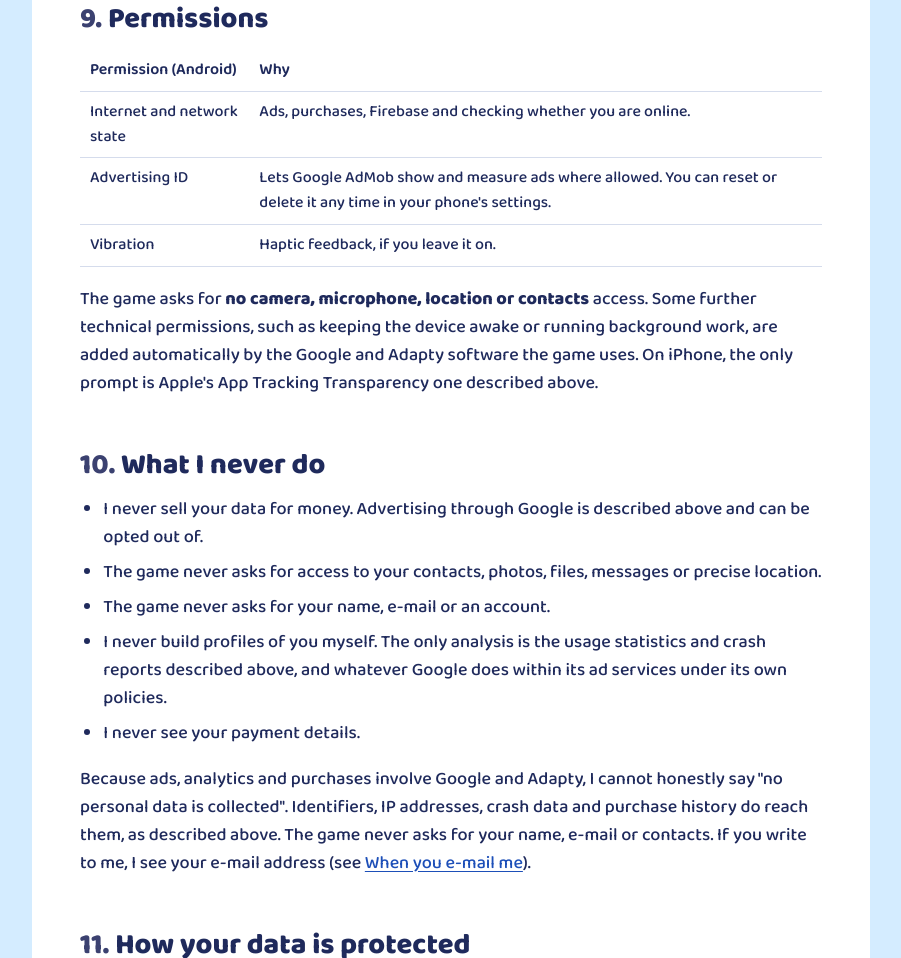
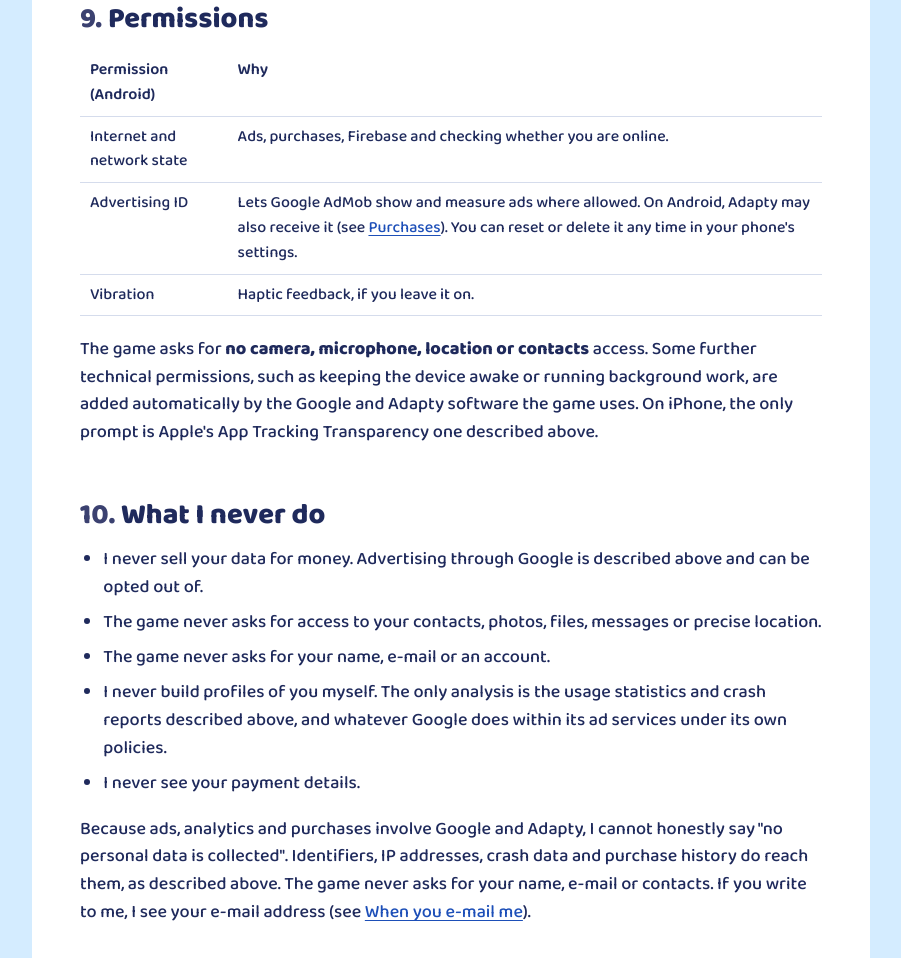
Before and after one commit to mkhakpaki/stackadoo-site, a plain HTML site: page privacy.html in a window 1280 px wide. Shown: the part 7924-8882 px from the top of the page, without its empty margins (189-1090 px from the left). Drawn offline with Linux system fonts and the light colour scheme.

Commit message:
Privacy: Adapty may receive the ad ID (permissions row); terms: trim Apple EULA line
Co-Authored-By: Claude Opus 5.5 <noreply@anthropic.com>

```diff
--- a/privacy.html
+++ b/privacy.html
@@ -220,7 +220,7 @@
             </thead>
             <tbody>
               <tr><td>Internet and network state</td><td>Ads, purchases, Firebase and checking whether you are online.</td></tr>
-              <tr><td>Advertising ID</td><td>Lets Google AdMob show and measure ads where allowed. You can reset or delete it any time in your phone's settings.</td></tr>
+              <tr><td>Advertising ID</td><td>Lets Google AdMob show and measure ads where allowed. On Android, Adapty may also receive it (see <a href="#purchases">Purchases</a>). You can reset or delete it any time in your phone's settings.</td></tr>
               <tr><td>Vibration</td><td>Haptic feedback, if you leave it on.</td></tr>
             </tbody>
           </table>
```
Also changed, not shown: terms.html (+1 -1 lines).
